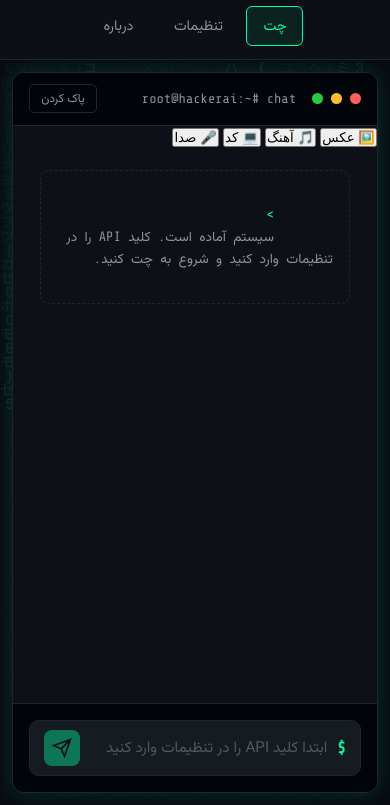
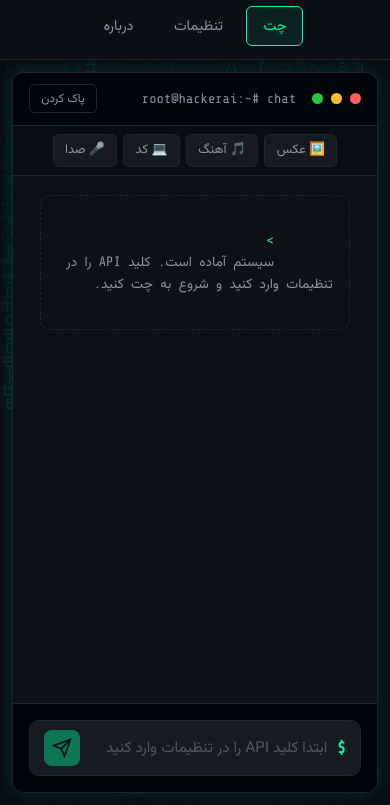
Before and after one commit to stgddgd075-stack/HackerAI-Chat, a plain HTML site: page index.html in a window 390 px wide. Shown: the part 39-844 px from the top of the page. Drawn offline with nearby package versions, Linux system fonts and the light colour scheme.

Commit message:
Add toolbar styles for new features

```diff
--- a/style.css
+++ b/style.css
@@ -88,6 +88,26 @@ body {
   padding: 0.3rem 0.7rem; border-radius: 5px; font-size: 0.75rem; cursor: pointer; font-family: var(--font-fa);
 }
 .clear-btn:hover { border-color: var(--red); color: var(--red); }
+
+.toolbar {
+  display: flex; gap: 0.4rem; padding: 0.5rem 0.8rem; background: #0a0e14;
+  border-bottom: 1px solid var(--border); flex-wrap: wrap;
+}
+.tool-btn {
+  background: var(--bg-input); border: 1px solid var(--border); color: var(--text-dim);
+  padding: 0.35rem 0.7rem; border-radius: 6px; font-size: 0.8rem; cursor: pointer;
+  font-family: var(--font-fa); transition: all 0.2s;
+}
+.tool-btn:hover, .tool-btn.active {
+  border-color: var(--green); color: var(--green); background: rgba(0, 255, 159, 0.08);
+}
+.tool-btn.listening {
+  border-color: var(--red); color: var(--red); animation: pulse 1s infinite;
+}
+@keyframes pulse {
+  0%, 100% { opacity: 1; }
+  50% { opacity: 0.6; }
+}
 
 .messages {
   flex: 1; overflow-y: auto; padding: 1.2rem; display: flex; flex-direction: column;
@@ -207,4 +227,5 @@ body {
   .settings-card, .about-card { padding: 1.4rem; }
   .ascii-art { font-size: 0.4rem; }
   .message { max-width: 95%; }
+  .toolbar { justify-content: center; }
 }
```
